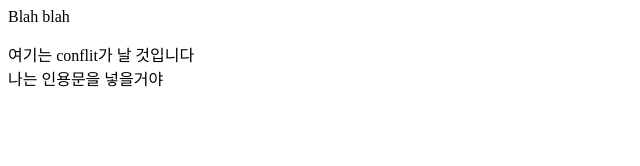
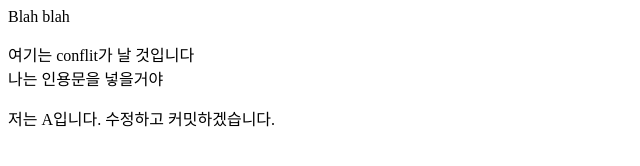
Before and after one commit to Chrisaor/Git-Practice, a plain HTML site: page index.html in a window 1280 px wide. Shown: the whole page, without its empty margins (0-640 px from the left). Drawn offline with Linux system fonts and the light colour scheme.

Commit message:
index를 수정합니다

```diff
--- a/index.html
+++ b/index.html
@@ -5,5 +5,6 @@
             <p>Blah blah<p>
             <div>여기는 conflit가 날 것입니다</div>
             <blockqoute>나는 인용문을 넣을거야</blockquot>
+            <p>저는 A입니다. 수정하고 커밋하겠습니다.</p>
         </body>
 </html>
```
